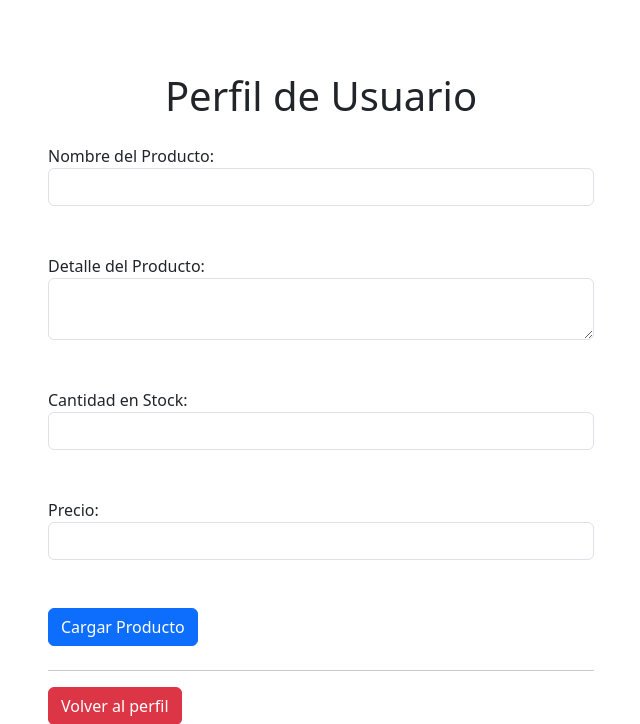
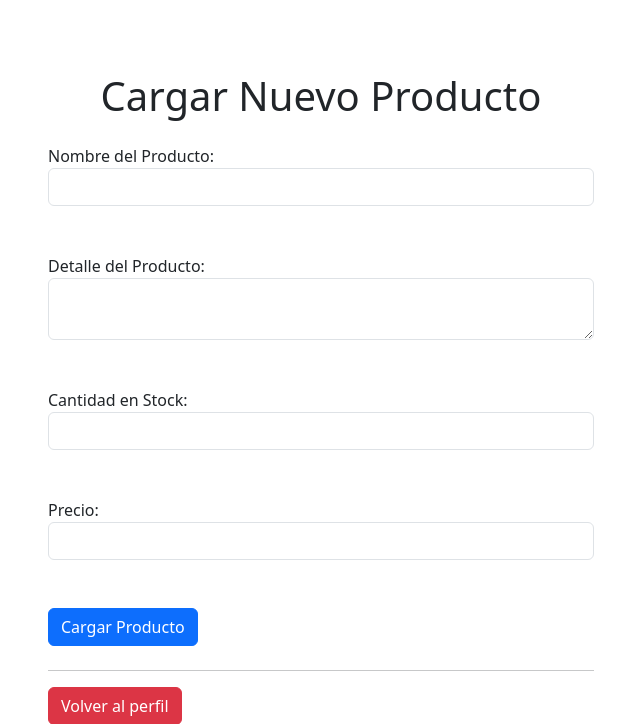
Before and after one commit to FedeU18/TPF-PWD, a PHP site: page /TPF-PWD/Vista/productos/formAgregarProd.php in a window 1280 px wide. Shown: the part 101-825 px from the top of the page, without its empty margins (319-959 px from the left). Run offline with PHP 8.4, Linux system fonts and the light colour scheme; the visitor is signed in with stand-in values (Sample User, id 1); data comes from the database, SQL or seed files in the repository; data that the repository does not hold is empty; some libraries are stand-ins or nearby versions.

Commit message:
update Cargar nuevo Prod

```diff
--- a/Vista/productos/formAgregarProd.php
+++ b/Vista/productos/formAgregarProd.php
@@ -13,7 +13,7 @@ if ($rol == 1) {
 
 
 <div class="container mt-5">
-    <h1 class="text-center">Perfil de Usuario</h1>
+    <h1 class="text-center">Cargar Nuevo Producto</h1>
 
     <div class="d-flex justify-content-center mt-4">
         <form id="formProducto" class="w-50">
```
